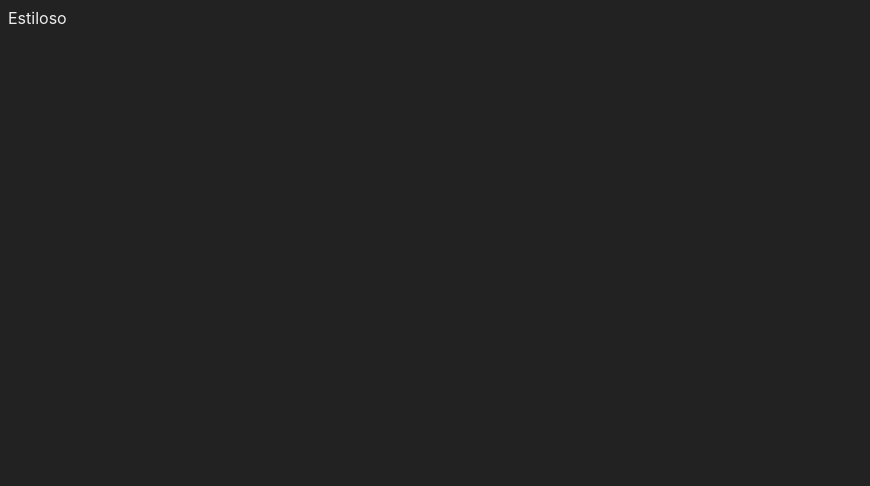
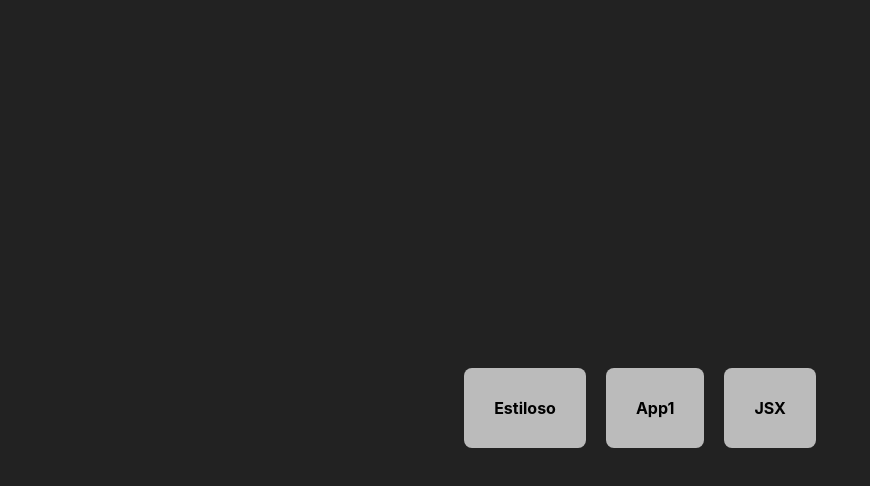
Before and after one commit to NikolasDaltro/Cadastro-Banco-Dados, a Next.js app in the folder fundamentos/: page / in a window 1280 px wide. Shown: the top 486 px of the page, without its empty margins (0-870 px from the left). Built offline with nearby package versions, Linux system fonts and the light colour scheme.

Commit message:
incorporando o componente navegador

```diff
--- /dev/null
+++ b/fundamentos/src/components/Navegador.jsx
@@ -0,0 +1,11 @@
+import Link from "next/link"
+import styles from '../styles/Navegador.module.css'
+export default function Navegador(props){
+    return(
+        <Link href={props.destino}>
+            <div className={styles.navegador}>
+                 {props.texto}
+             </div>
+        </Link>
+    )
+}
--- a/fundamentos/src/pages/index.jsx
+++ b/fundamentos/src/pages/index.jsx
@@ -1,11 +1,18 @@
-import Link from 'next/link'
+import Navegador from "../components/Navegador"
 
 export default function Inicio(){
     return (
-        <div>
-           <Link href="/estiloso">
-           Estiloso
-           </Link>
+        <div style={{
+            display:'flex',
+            justifyContent: 'center',
+            alignItems:'center',
+            flexWrap:'wrap',
+            height: '100vh',
+
+        }}>
+         <Navegador texto="Estiloso" destino="/estiloso" />
+         <Navegador texto="App1" destino="/app1" />
+         <Navegador texto="JSX"destino="/jsx" />
         </div>
     )
 }
--- /dev/null
+++ b/fundamentos/src/styles/Navegador.module.css
@@ -0,0 +1,15 @@
+.navegador{
+    background-color: #bbb;
+    padding: 30px;
+    margin: 10px;
+    color:black;
+    font-weight: bold;
+    border-radius: 8px;
+
+
+
+}
+
+.navegador:hover{
+    background-color: dimgray;
+}
```
Also changed, not shown: fundamentos/src/pages/app1.jsx (+8 -6 lines), fundamentos/src/pages/jsx.jsx (+10 -7 lines).
